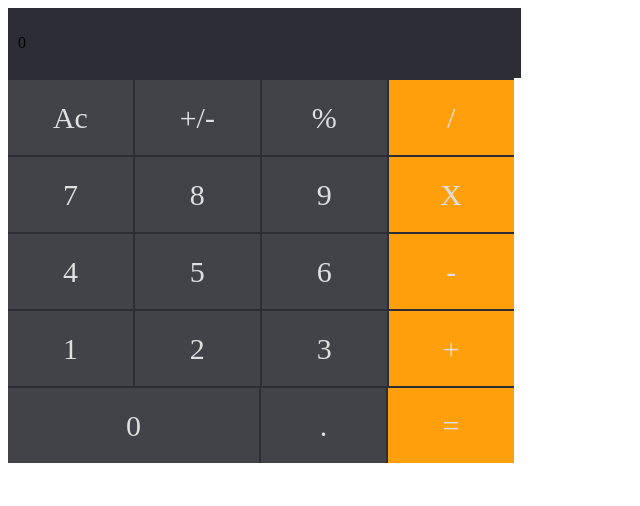
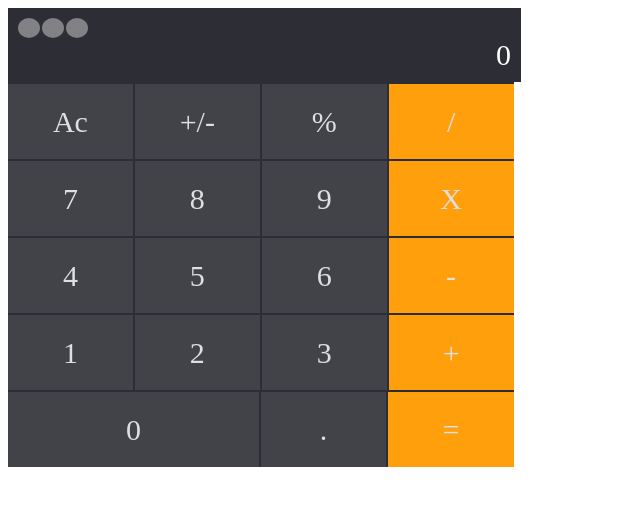
Before and after one commit to VikasRathore16/HTML-CSS-TEST, a plain HTML site: page src/index.html in a window 1280 px wide. Shown: the whole page, without its empty margins (0-640 px from the left). Drawn offline with Linux system fonts and the light colour scheme.

Commit message:
adding input

```diff
--- a/src/index.html
+++ b/src/index.html
@@ -17,7 +17,7 @@
                     <div class="c1"></div>
                 </div>
                 <div class="inp">
-                    <p>0</p>
+                    0
                 </div>
             </div>
             <div class="num">
--- a/src/style.css
+++ b/src/style.css
@@ -1,3 +1,21 @@
+.min_max{
+    display: flex;
+    flex-wrap: nowrap;
+    background-color: #2D2D36;
+    width: 40%;
+}
+.inp{
+    text-align: right;
+    color: white;
+    font-size: 30px;
+}
+.c1{
+    background-color: #818186;
+  padding: 10px;
+  margin-right: 2px;
+  width: 1%;
+  border-radius: 50%;
+}
 #bt1{
     background-color:#FE9F0B;
     margin-right: 0;
```
